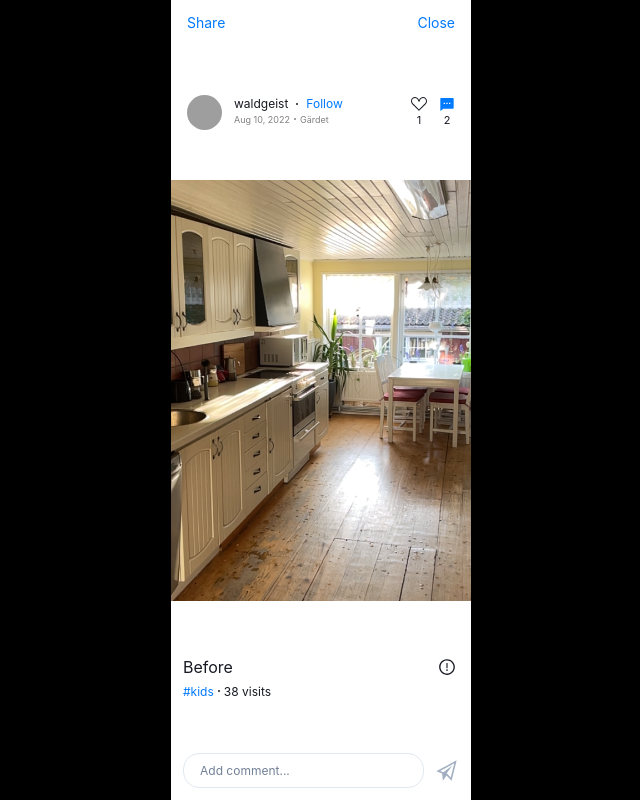
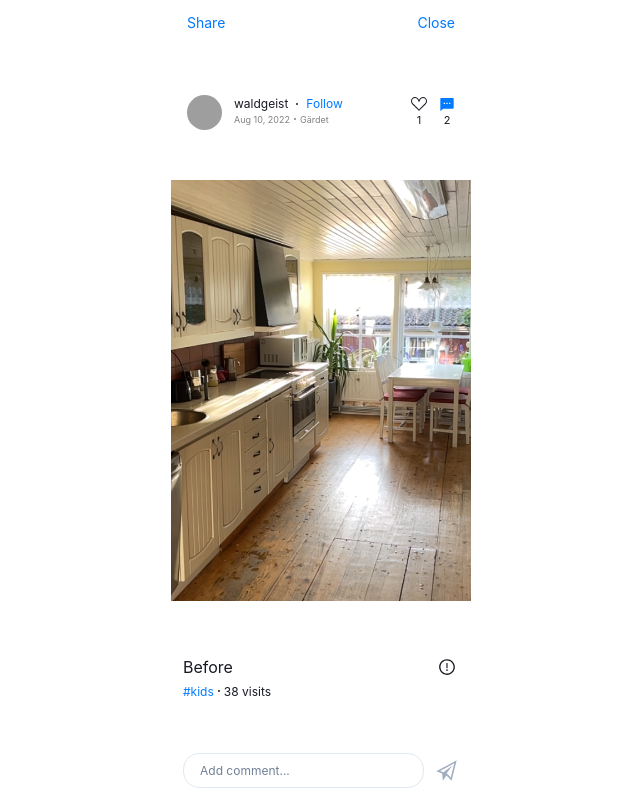
Before and after one commit to 4A6F6F6E61/marble_test, a Next.js app: page / in a window 1280 px wide. Shown: the whole page, without its empty margins (319-959 px from the left). Built offline with nearby package versions, Linux system fonts and the light colour scheme; grey boxes are pictures that could not be loaded.

Commit message:
light bg beacuse vercel is bugged I guess

```diff
--- a/pages/index.tsx
+++ b/pages/index.tsx
@@ -32,13 +32,11 @@ const Marble = () => {
 		}, 2000)
 	}, [setLoaded, loaded])
 	return (
-		<Center h="100vh" zIndex={0} bg="black">
+		<Center h="100vh">
 			<Box
 				// h="650px"
 				h="100%"
 				w="300px"
-				zIndex={0}
-				bg="white"
 			>
 				<Phone loaded={loaded} />
 			</Box>
```
